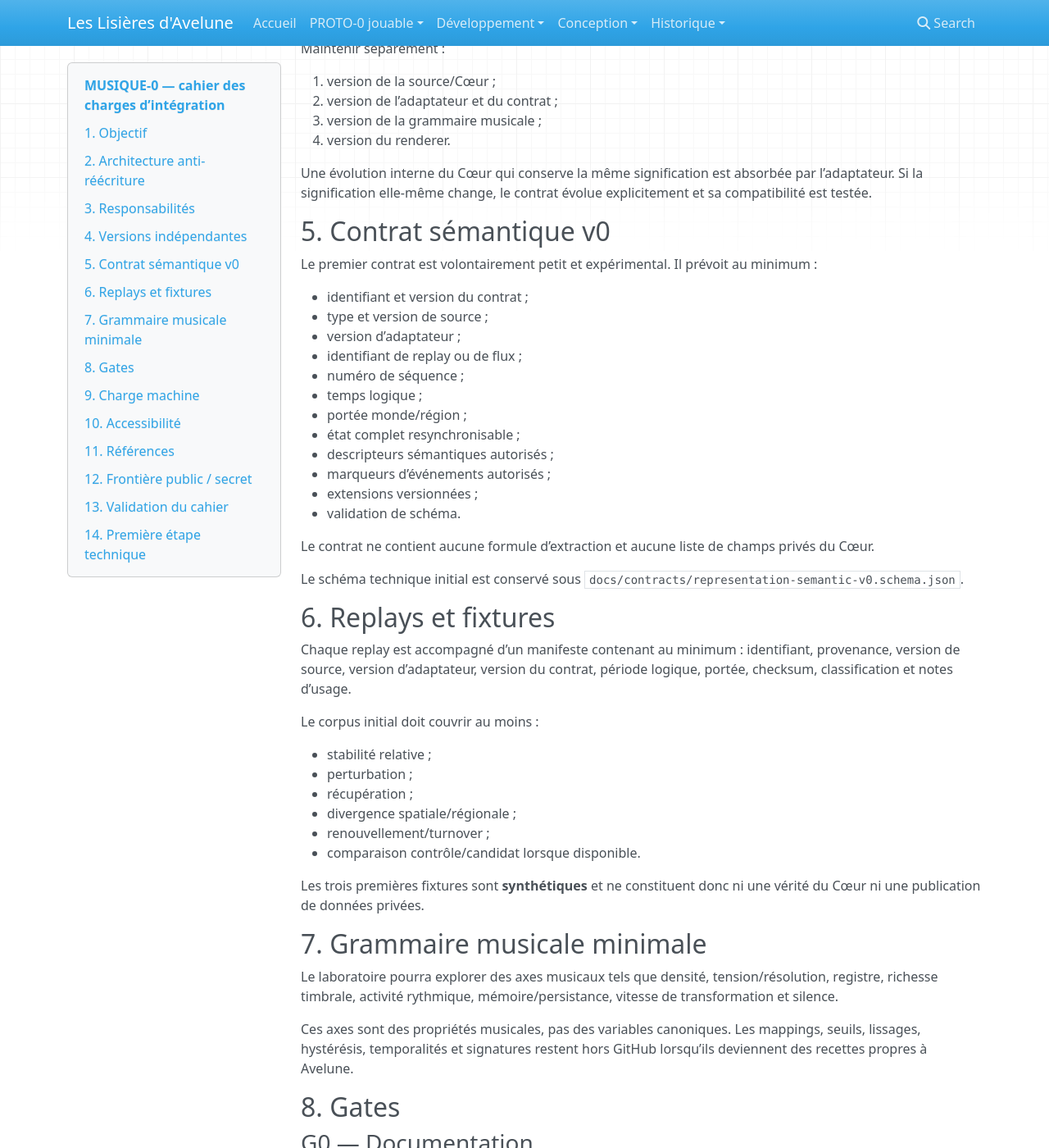
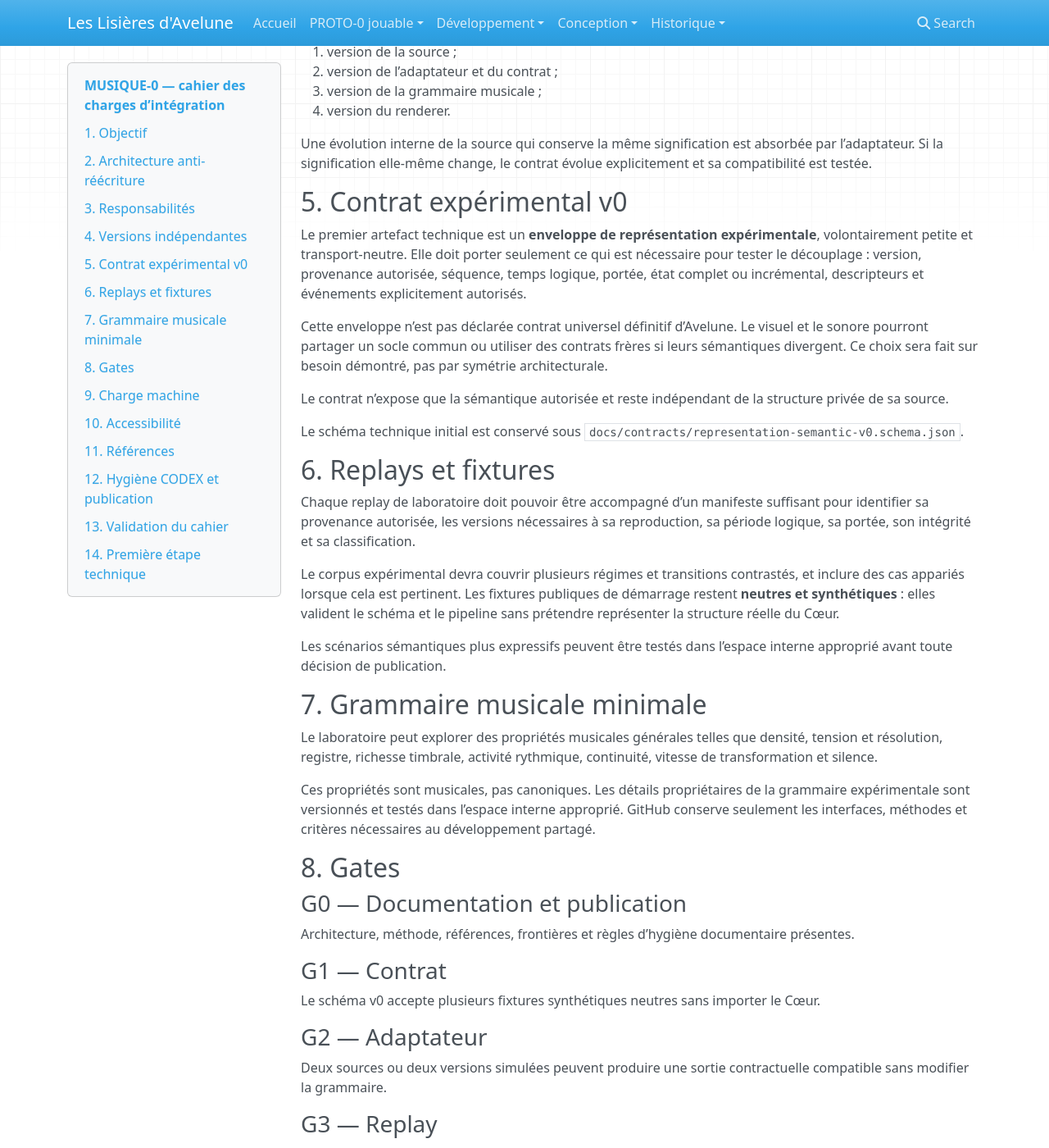
Before and after one commit to Abeliome-Officiel/les-lisieres-avelune, an MkDocs documentation site: the page built from docs/27_musique0_cahier_integration.md, in a window 1280 px wide and 1400 px high, scrolled down 1283 px. Shown: the whole window at 82% size. Built offline with MkDocs 1.6.1, drawn with Linux system fonts in a browser that asks for light colours; nearby versions of some CDN libraries; some of the changed text lies outside the part shown.

Commit message:
docs: aligner MUSIQUE-0 sur la frontière CODEX

````diff
--- a/docs/27_musique0_cahier_integration.md
+++ b/docs/27_musique0_cahier_integration.md
@@ -1,8 +1,8 @@
 # MUSIQUE-0 — cahier des charges d’intégration
 
-> **Statut : préproduction partageable — v0.1**
-> **Verdict : VERT pour un laboratoire hors ligne.**
-> Aucun moteur audio final, aucune intégration live au Cœur et aucune recette de traduction propriétaire ne sont actés par ce document.
+> **Statut : préproduction partageable — v0.2**
+> **Verdict : VERT pour un laboratoire hors ligne et réversible.**
+> Ce document autorise un banc d’essai découplé ; il ne sélectionne aucun moteur audio et ne fixe aucune décision propriétaire de traduction.
 
 ## 1. Objectif
 
@@ -17,7 +17,7 @@ Toute dépendance à la source est confinée dans un adaptateur remplaçable.
 ## 2. Architecture anti-réécriture
 
 ```text
-Cœur / export / replay / fixture
+source autorisée / replay / fixture
             ↓
    adaptateur de source
             ↓
@@ -25,102 +25,82 @@ Cœur / export / replay / fixture
             ↓
  contrat sémantique versionné
             ↓
-     état musical abstrait
+     grammaire musicale
             ↓
- grammaire / compositeur Avelune
-            ↓
-    renderer audio remplaçable
+    renderer remplaçable
             ↓
    préférences sensorielles
 ```
 
-Les fixtures synthétiques, les replays de laboratoire et le futur Cœur actif doivent devenir interchangeables **à partir du contrat sémantique**.
+Les fixtures synthétiques, les replays autorisés et une future source active doivent devenir interchangeables **à partir de la frontière contractuelle**.
 
-Le Cœur ne connaît ni instruments, synthèse, motifs, moteur audio ou préférences sensorielles. Le renderer ne connaît ni tables, classes, colonnes, coefficients ou paramètres privés du Cœur.
+Le renderer ne connaît aucune structure privée du Cœur. Inversement, le Cœur ne connaît aucune technologie de rendu sonore.
 
 ## 3. Responsabilités
 
-- **Cœur** : produit les faits canoniques et l’histoire ;
-- **projection/adaptateur** : transforme une source/version vers la sémantique autorisée ;
-- **contrat** : décrit le sens des données nécessaires à une représentation, pas les internes du moteur ;
-- **grammaire musicale** : traduit le sens en comportements musicaux ;
+- **source canonique** : produit les faits et l’histoire ;
+- **projection/adaptateur** : traduit une source/version vers la sémantique explicitement autorisée ;
+- **contrat** : décrit le sens des données nécessaires à une représentation ;
+- **grammaire musicale** : transforme cette sémantique en comportements musicaux ;
 - **renderer** : matérialise ces comportements en audio ;
 - **accessibilité** : transforme ou simplifie le rendu sans modifier le canon.
 
-Le protocole de transport est distinct du contrat. Le LAB lit d’abord des fichiers ; la production pourra employer un transport réseau différent sans modifier la grammaire tant que la sémantique reste compatible.
+Le protocole de transport est distinct du contrat. Le LAB lit d’abord des fichiers ; la production pourra employer un transport différent si la sémantique reste compatible.
 
 ## 4. Versions indépendantes
 
 Maintenir séparément :
 
-1. version de la source/Cœur ;
+1. version de la source ;
 2. version de l’adaptateur et du contrat ;
 3. version de la grammaire musicale ;
 4. version du renderer.
 
-Une évolution interne du Cœur qui conserve la même signification est absorbée par l’adaptateur. Si la signification elle-même change, le contrat évolue explicitement et sa compatibilité est testée.
+Une évolution interne de la source qui conserve la même signification est absorbée par l’adaptateur. Si la signification elle-même change, le contrat évolue explicitement et sa compatibilité est testée.
 
-## 5. Contrat sémantique v0
+## 5. Contrat expérimental v0
 
-Le premier contrat est volontairement petit et expérimental. Il prévoit au minimum :
+Le premier artefact technique est un **enveloppe de représentation expérimentale**, volontairement petite et transport-neutre. Elle doit porter seulement ce qui est nécessaire pour tester le découplage : version, provenance autorisée, séquence, temps logique, portée, état complet ou incrémental, descripteurs et événements explicitement autorisés.
 
-- identifiant et version du contrat ;
-- type et version de source ;
-- version d’adaptateur ;
-- identifiant de replay ou de flux ;
-- numéro de séquence ;
-- temps logique ;
-- portée monde/région ;
-- état complet resynchronisable ;
-- descripteurs sémantiques autorisés ;
-- marqueurs d’événements autorisés ;
-- extensions versionnées ;
-- validation de schéma.
+Cette enveloppe n’est pas déclarée contrat universel définitif d’Avelune. Le visuel et le sonore pourront partager un socle commun ou utiliser des contrats frères si leurs sémantiques divergent. Ce choix sera fait sur besoin démontré, pas par symétrie architecturale.
 
-Le contrat ne contient aucune formule d’extraction et aucune liste de champs privés du Cœur.
+Le contrat n’expose que la sémantique autorisée et reste indépendant de la structure privée de sa source.
 
 Le schéma technique initial est conservé sous `docs/contracts/representation-semantic-v0.schema.json`.
 
 ## 6. Replays et fixtures
 
-Chaque replay est accompagné d’un manifeste contenant au minimum : identifiant, provenance, version de source, version d’adaptateur, version du contrat, période logique, portée, checksum, classification et notes d’usage.
+Chaque replay de laboratoire doit pouvoir être accompagné d’un manifeste suffisant pour identifier sa provenance autorisée, les versions nécessaires à sa reproduction, sa période logique, sa portée, son intégrité et sa classification.
 
-Le corpus initial doit couvrir au moins :
+Le corpus expérimental devra couvrir plusieurs régimes et transitions contrastés, et inclure des cas appariés lorsque cela est pertinent. Les fixtures publiques de démarrage restent **neutres et synthétiques** : elles valident le schéma et le pipeline sans prétendre représenter la structure réelle du Cœur.
 
-- stabilité relative ;
-- perturbation ;
-- récupération ;
-- divergence spatiale/régionale ;
-- renouvellement/turnover ;
-- comparaison contrôle/candidat lorsque disponible.
-
-Les trois premières fixtures sont **synthétiques** et ne constituent donc ni une vérité du Cœur ni une publication de données privées.
+Les scénarios sémantiques plus expressifs peuvent être testés dans l’espace interne approprié avant toute décision de publication.
 
 ## 7. Grammaire musicale minimale
 
-Le laboratoire pourra explorer des axes musicaux tels que densité, tension/résolution, registre, richesse timbrale, activité rythmique, mémoire/persistance, vitesse de transformation et silence.
+Le laboratoire peut explorer des propriétés musicales générales telles que densité, tension et résolution, registre, richesse timbrale, activité rythmique, continuité, vitesse de transformation et silence.
 
-Ces axes sont des propriétés musicales, pas des variables canoniques. Les mappings, seuils, lissages, hystérésis, temporalités et signatures restent hors GitHub lorsqu’ils deviennent des recettes propres à Avelune.
+Ces propriétés sont musicales, pas canoniques. Les détails propriétaires de la grammaire expérimentale sont versionnés et testés dans l’espace interne approprié. GitHub conserve seulement les interfaces, méthodes et critères nécessaires au développement partagé.
 
 ## 8. Gates
 
-### G0 — Documentation
-Architecture, frontière public/secret, références et protocole présents.
+### G0 — Documentation et publication
+Architecture, méthode, références, frontières et règles d’hygiène documentaire présentes.
 
 ### G1 — Contrat
-Le schéma v0 accepte les fixtures synthétiques sans importer le Cœur.
+Le schéma v0 accepte plusieurs fixtures synthétiques neutres sans importer le Cœur.
 
 ### G2 — Adaptateur
-Deux sources ou deux versions simulées peuvent produire le même contrat sans modifier la grammaire.
+Deux sources ou deux versions simulées peuvent produire une sortie contractuelle compatible sans modifier la grammaire.
 
 ### G3 — Replay
-Un replay + manifeste est validable, versionné et vérifiable.
+Un replay et son manifeste sont validables, versionnés et vérifiables.
 
 ### G4 — Renderer
 Un renderer factice puis un renderer sonore peuvent consommer la même sortie de grammaire sans changement du Cœur.
 
 ### G5 — Perception
-Des trajectoires différentes produisent des différences perceptibles mais cohérentes et la longue durée reste contemplative.
+Des trajectoires contrastées produisent des différences perceptibles mais cohérentes et la longue durée reste compatible avec la direction sonore.
 
 ### G6 — Accessibilité
 Le rendu peut être fortement simplifié sans supprimer d’information fonctionnelle critique.
@@ -129,7 +109,10 @@ Le rendu peut être fortement simplifié sans supprimer d’information fonction
 Le coût isolé est connu, puis la charge cumulée est mesurée avec les briques réellement concurrentes.
 
 ### G8 — Branchement
-Un replay peut être remplacé par un flux simulé respectant le même contrat sans modifier la grammaire.
+Un replay peut être remplacé par un flux simulé respectant la même frontière contractuelle sans modifier la grammaire.
+
+### G9 — Évolution
+Une évolution plausible de la source peut être absorbée par un adaptateur ou une migration explicite du contrat sans réécriture globale du LAB.
 
 Une gate échouée ne peut pas être contournée par un accès direct aux internes du Cœur.
 
@@ -139,27 +122,31 @@ Le budget final n’est jamais celui de la musique seule.
 
 - côté navigateur : jeu + visuel + audio + accessibilité + réseau ;
 - côté serveur : Cœur/backend + services réellement colocalisés ;
-- côté laboratoire : campagne scientifique et expériences de représentation restent séparées par défaut.
+- côté laboratoire : campagnes scientifiques et expériences de représentation restent séparées par défaut.
 
 Mesurer selon le domaine : CPU, GPU, RAM, I/O, stockage, réseau, énergie et thermique, en régime normal et aux pointes plausibles.
 
-En contention, dégrader d’abord densité, nombre de couches, spatialisation, qualité de synthèse ou fréquence de régénération. Le sonore peut être suspendu ; le canon ne change pas.
+En contention, dégrader d’abord la sophistication ou la fréquence du rendu non canonique. Le sonore peut être suspendu ; le canon ne change pas.
 
 ## 10. Accessibilité
 
-Pas de mode neuroA unique. Les axes de réglage envisagés restent indépendants autant que possible : transitoires, dynamique, densité, répétition, fréquence de variation, basses, aigus, spatialisation, sons ponctuels, complexité rythmique, couches simultanées, sons d’interface et silence.
+Pas de mode neuroA unique. Les axes de réglage sensoriel restent indépendants autant que possible et doivent permettre une réduction substantielle du rendu sans modifier les règles ni les droits de jeu.
 
 Toute information critique possède un équivalent non sonore.
 
 ## 11. Références
 
-Le corpus spécialisé est documenté dans [`26_univers_sonore_references_methode.md`](26_univers_sonore_references_methode.md). Les statuts `[RÉFÉRENCE]`, `[HYPOTHÈSE AVELUNE]`, `[TESTÉ]` et `[ACTÉ]` ne doivent jamais être confondus.
+Le corpus spécialisé est documenté dans [`26_univers_sonore_references_methode.md`](26_univers_sonore_references_methode.md). Les statuts **[RÉFÉRENCE]**, **[HYPOTHÈSE AVELUNE]**, **[TESTÉ]** et **[ACTÉ]** ne doivent jamais être confondus.
 
-## 12. Frontière public / secret
+## 12. Hygiène CODEX et publication
 
-**Partageable :** architecture, contrat abstrait, format de replay, méthode, références, gates, résultats agrégés et budgets non révélateurs.
+Partageables : architecture nécessaire au développement commun, interfaces autorisées, méthode, références, gates, résultats suffisamment agrégés et budgets non révélateurs.
 
-**Secret :** champs sources exacts, extraction, fonctions de mapping, seuils, lissage, hystérésis, temporalités, seeds, signatures, règles de motifs, causalités et indices narratifs.
+Les éléments internes ne sont **pas inventoriés** dans ce document. Leur simple existence, leur organisation ou leurs relations ne sont pas exposées lorsqu’elles ne sont pas nécessaires à la compréhension du contrat public.
+
+Une information est classée avant synchronisation. Une vérité profonde du monde relève du CODEX approprié ; un savoir-faire technique propriétaire reste dans l’espace interne prévu pour les moteurs et recettes ; une interface nécessaire au développement partagé peut être publiée après expurgation. Il n’existe pas de « CODEX musical » créé par symétrie : le classement dépend de la nature de l’information.
+
+GitHub est traité comme une surface de publication même lorsque le dépôt est privé.
 
 ## 13. Validation du cahier
 
@@ -167,23 +154,24 @@ Le cahier est suffisamment complet et réaliste pour démarrer parce que :
 
 - le Cœur reste autonome ;
 - les internes provisoires ne deviennent pas une API durable ;
-- sources, grammaire et renderer sont remplaçables ;
-- le contrat est versionné ;
+- source, contrat, grammaire et renderer sont versionnés séparément ;
 - les cadences peuvent être découplées ;
-- la projection de publication filtre les secrets ;
+- l’état exposé est limité à ce qui est explicitement autorisé ;
 - les ressources cumulées sont une gate ;
 - l’accessibilité est structurelle ;
 - les références sont traçables ;
-- les migrations du contrat sont testables.
+- les migrations de frontière sont testables ;
+- l’hygiène CODEX s’applique au contenu comme à la structure documentaire.
 
 Ce verdict autorise **MUSIQUE-0 hors ligne**. Il n’autorise pas encore l’intégration live au Cœur canonique.
 
 ## 14. Première étape technique
 
-1. créer le schéma `representation-semantic-v0` ;
-2. créer trois fixtures synthétiques : stabilité, perturbation, récupération ;
-3. créer leur manifeste ;
-4. valider leur structure ;
-5. seulement ensuite écrire l’adaptateur d’un premier export de campagne close.
+1. maintenir un schéma d’enveloppe neutre `representation-semantic-v0` ;
+2. créer trois fixtures synthétiques neutres A/B/C ;
+3. créer un manifeste de corpus ;
+4. valider mécaniquement ces fixtures contre le schéma ;
+5. prouver qu’un lecteur factice peut les consommer sans connaissance du Cœur ;
+6. seulement ensuite inspecter la forme réelle d’un export de campagne close afin de préparer un adaptateur privé.
 
 Cette étape ne choisit aucun moteur audio et ne dépend d’aucun code du Cœur.
````
